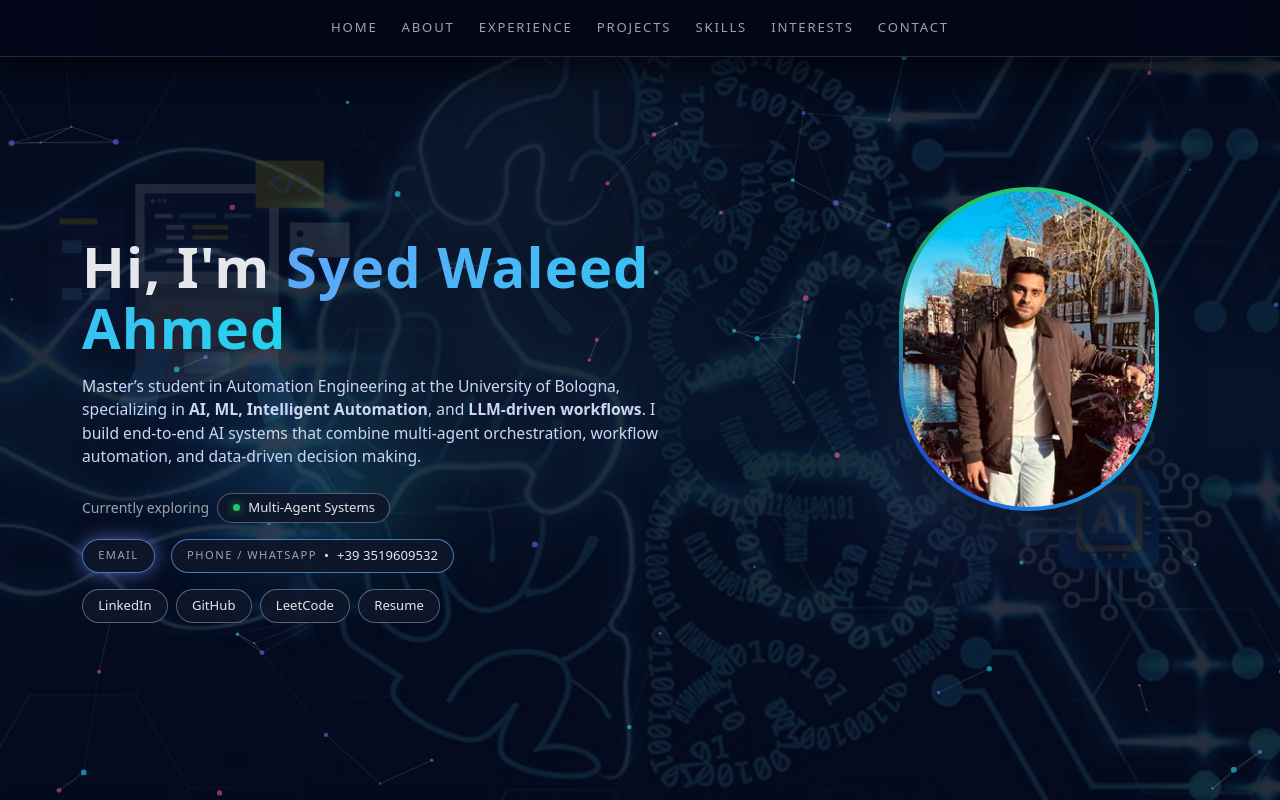
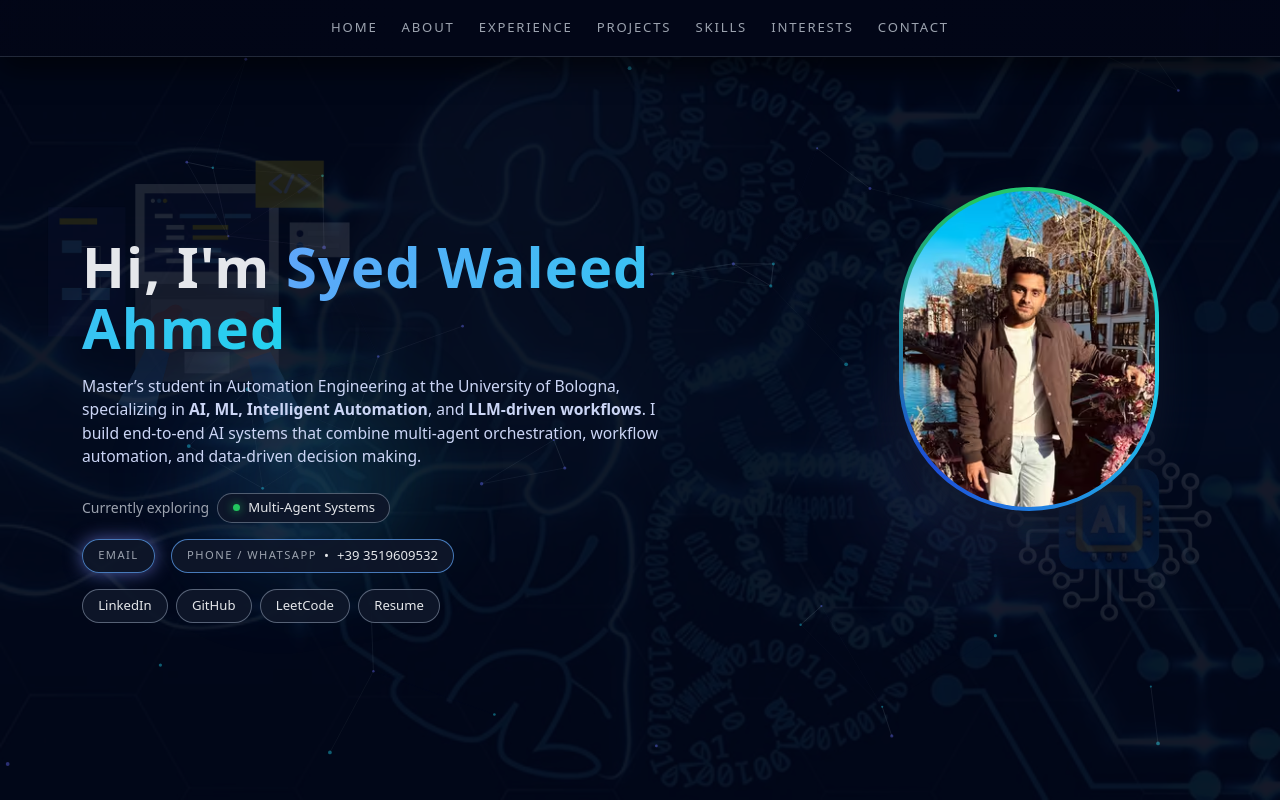
Before and after one commit to syed-waleed-ahmed/Portfolio, a React (Vite) app in the folder frontend/: page / in a window 1280 px wide. Shown: the top 800 px of the page. Built offline with nearby package versions, Linux system fonts and the light colour scheme; no server answers.

Commit message:
refactor: optimize particle background performance and adjust opacity settings

```diff
--- a/frontend/index.html
+++ b/frontend/index.html
@@ -12,13 +12,6 @@
     <meta name="theme-color" content="#0b1220" />
 
     <!-- Preload the EXACT hero image actually used (matches Hero.jsx fallback) -->
-    <link
-      rel="preload"
-      as="image"
-      href="/images/Profile-260.avif"
-      type="image/avif"
-      fetchpriority="high"
-    />
     <link
       rel="preload"
       as="image"
--- a/frontend/src/App.css
+++ b/frontend/src/App.css
@@ -45,8 +45,8 @@ body::before {
   background-size: cover;
   background-position: center;
   background-repeat: no-repeat;
-  opacity: 0.16;
-  mix-blend-mode: screen;
+  opacity: 0.08;
+  mix-blend-mode: normal;
   pointer-events: none;
   z-index: -3;
 }
@@ -60,7 +60,7 @@ body::after {
   background-position: 4% 28%, 96% 72%;
   background-size: 320px auto, 260px auto;
   opacity: 0.12;
-  filter: blur(0.2px);
+  filter: none;
   pointer-events: none;
   z-index: -2;
 }
@@ -653,3 +653,11 @@ textarea.form-control.glass-input::-moz-placeholder {
   color: var(--text-muted);
   background: #020617;
 }
+
+@media (prefers-reduced-motion: reduce) {
+  * {
+    animation: none !important;
+    transition: none !important;
+    scroll-behavior: auto !important;
+  }
+}
--- a/frontend/src/components/ParticlesBackground.jsx
+++ b/frontend/src/components/ParticlesBackground.jsx
@@ -1,59 +1,56 @@
-// src/components/ParticlesBackground.jsx
-import React, { useCallback, useMemo } from "react";
+import React, { useCallback, useMemo, useEffect, useState } from "react";
 import Particles from "react-tsparticles";
 import { loadSlim } from "tsparticles-slim";
 
 const ParticlesBackground = () => {
-  // ✅ Correct init for current tsparticles versions
+  const [enabled, setEnabled] = useState(false);
+
+  useEffect(() => {
+    // wait until page is idle / after first render
+    const id = requestIdleCallback
+      ? requestIdleCallback(() => setEnabled(true))
+      : setTimeout(() => setEnabled(true), 1200);
+
+    return () => {
+      if (typeof id === "number") clearTimeout(id);
+      else cancelIdleCallback?.(id);
+    };
+  }, []);
+
   const particlesInit = useCallback(async (engine) => {
     await loadSlim(engine);
   }, []);
 
-  // useMemo so options object isn't recreated every render
   const options = useMemo(
     () => ({
-      fullScreen: { enable: false }, // we control position via style below
-      background: { color: "#020617" },
+      fullScreen: { enable: false },
       fpsLimit: 60,
-
       particles: {
-        number: { value: 60, density: { enable: true, area: 800 } },
-        color: { value: ["#6366f1", "#22d3ee", "#ec4899"] },
-
+        number: { value: 45, density: { enable: true, area: 900 } }, // reduced
+        color: { value: ["#6366f1", "#22d3ee"] }, // reduced
         links: {
           enable: true,
           color: "#4b5563",
-          distance: 130,
-          opacity: 0.4,
+          distance: 140,
+          opacity: 0.25,
           width: 1,
         },
-
-        move: {
-          enable: true,
-          speed: 1.2,
-          direction: "none",
-          outModes: { default: "out" },
-        },
-
-        opacity: { value: 0.6 },
-        size: { value: { min: 1, max: 3 } },
+        move: { enable: true, speed: 0.8, outModes: { default: "out" } },
+        opacity: { value: 0.45 },
+        size: { value: { min: 1, max: 2 } },
       },
-
       interactivity: {
         events: {
-          onHover: { enable: true, mode: "repulse" },
-          onClick: { enable: true, mode: "push" },
-        },
-        modes: {
-          repulse: { distance: 120 },
-          push: { quantity: 3 },
+          onHover: { enable: false }, // hover is costly
+          onClick: { enable: false },
         },
       },
-
       detectRetina: true,
     }),
     []
   );
+
+  if (!enabled) return null;
 
   return (
     <Particles
```
